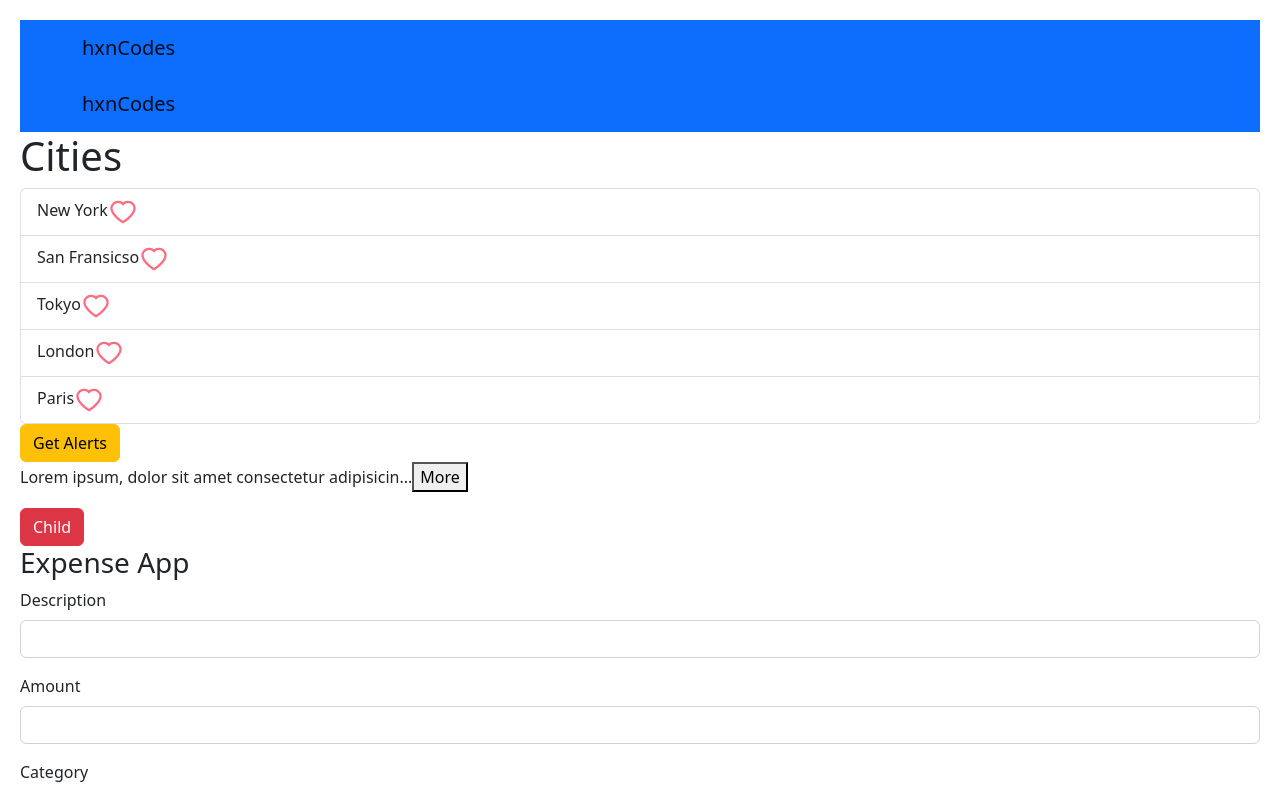
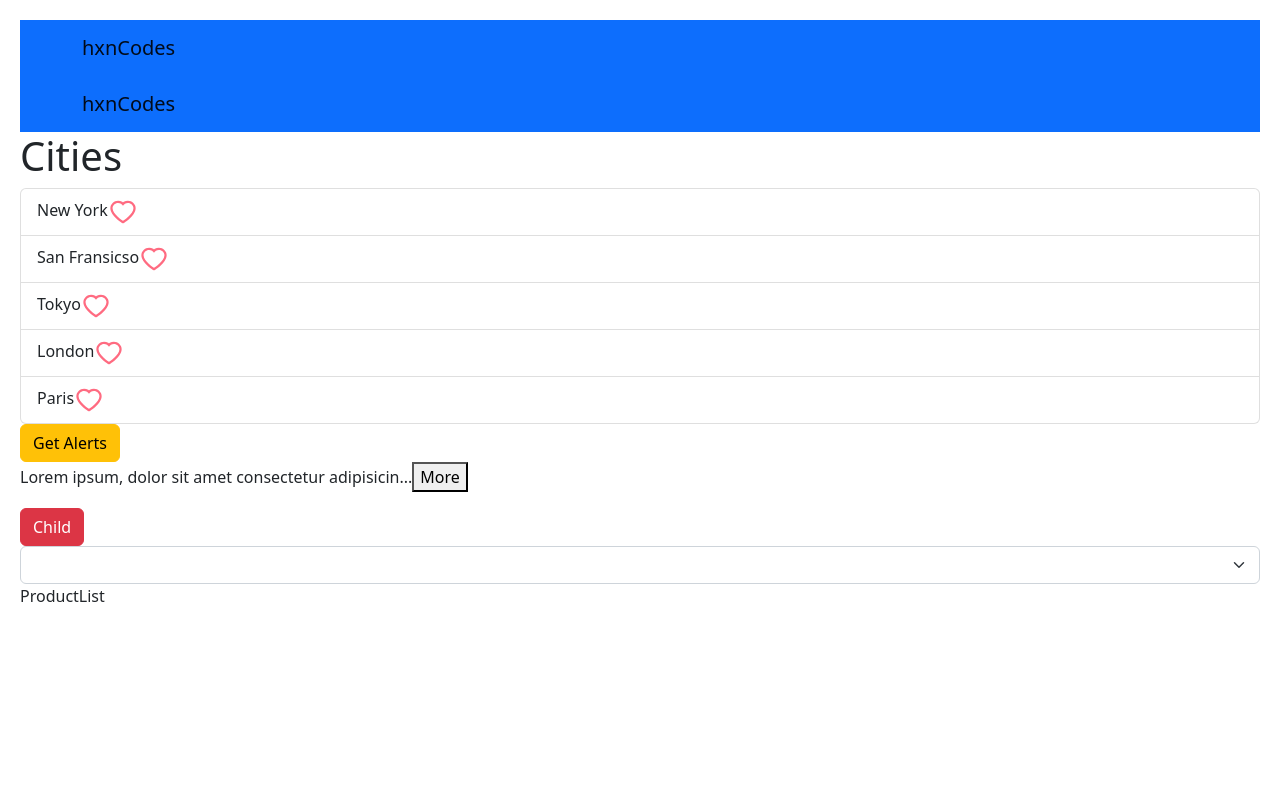
Before and after one commit to hxncodes/React18-Mosh, a React (Vite) app: page / in a window 1280 px wide. Shown: the top 790 px of the page. Built offline with nearby package versions, Linux system fonts and the light colour scheme.

Commit message:
useEffect Hook

```diff
--- a/src/App.tsx
+++ b/src/App.tsx
@@ -9,6 +9,7 @@
 import MyForm from "./forms/MyForm";
 import Form from "./forms/Form";
 import ExpenseApp from "./expense-tracker/ExpenseApp";
+import ConnectBackendApp from "./ConnectBcakend/ConnectBackendApp";
 
 const App = () => {
   let items = ["New York", "San Fransicso", "Tokyo", "London", "Paris"];
@@ -55,7 +56,8 @@
       </Btn>
       {/* <MyForm /> */}
       {/* <Form /> */}
-      <ExpenseApp />
+      {/* <ExpenseApp /> */}
+      <ConnectBackendApp />
     </div>
   );
 };
--- /dev/null
+++ b/src/ConnectBcakend/ConnectBackendApp.tsx
@@ -0,0 +1,22 @@
+import React, { useState } from "react";
+import ProductList from "./ProductList";
+
+const ConnectBackendApp = () => {
+  const [category, setCategory] = useState("");
+
+  return (
+    <>
+      <select
+        className="form-select"
+        onChange={(event) => setCategory(event.target.value)}
+      >
+        <option value=""></option>
+        <option value="Clothing">Clothing</option>
+        <option value="Household">Household</option>
+      </select>
+      <ProductList category={category} />
+    </>
+  );
+};
+
+export default ConnectBackendApp;
--- /dev/null
+++ b/src/ConnectBcakend/ProductList.tsx
@@ -0,0 +1,15 @@
+import React, { useEffect, useState } from "react";
+
+// Defining inline prop category
+const ProductList = ({ category }: { category: string }) => {
+  const [products, setProducts] = useState<string[]>([]);
+
+  //   useEffcet will reRender on the basis of change in second argument which is category
+  useEffect(() => {
+    console.log("Fetching Products in ", category);
+    setProducts(["Clothing", "Household"]);
+  }, [category]);
+  return <div>ProductList</div>;
+};
+
+export default ProductList;
--- a/src/expense-tracker/ExpenseForm.tsx
+++ b/src/expense-tracker/ExpenseForm.tsx
@@ -1,5 +1,5 @@
 import { FieldValues, useForm } from "react-hook-form";
-import { z } from "zod";
+import { z } from "Zod";
 import { zodResolver } from "@hookform/resolvers/zod";
 import categories from "./categories";
 
```
